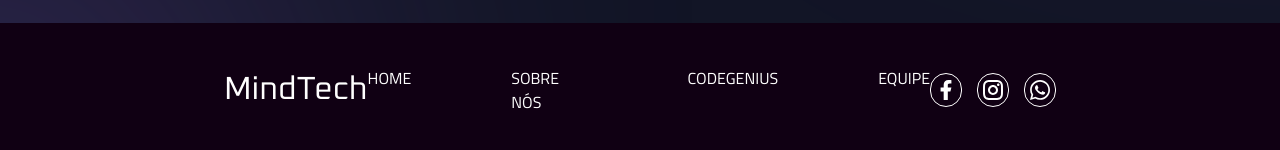
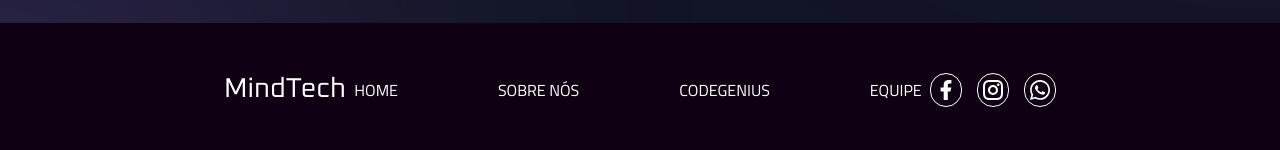
Before and after one commit to CodeGenius-Organization/codegenius-front, a React (Create React App) app: page /institutional in a window 1280 px wide. Shown: the part 2738-2888 px from the top of the page. Built offline with nearby package versions, Linux system fonts and the light colour scheme.

Commit message:
ajustes no css da navbar e footer

```diff
--- a/src/components/nav-bar/NavBar.css
+++ b/src/components/nav-bar/NavBar.css
@@ -24,6 +24,7 @@
   font-family: "Oxanium", sans-serif;
   font-size: 1.5rem;
   font-weight: 400;
+  cursor: pointer;
 }
 
 .navbar-menu {
--- a/src/pages/institutional/Institutional.css
+++ b/src/pages/institutional/Institutional.css
@@ -290,10 +290,10 @@ p {
 .footer .logo-mindtech h1 {
   color: #fff;
   font-family: "Oxanium";
-  font-size: 32px;
-  font-style: normal;
+  font-size: 1.7rem;
   font-weight: 400;
   line-height: normal;
+  cursor: pointer;
 }
 
 .footer .menu {
@@ -308,6 +308,7 @@ p {
   align-items: flex-start;
   gap: 100px;
   list-style-type: none;
+  cursor: pointer;
 }
 
 .footer .redes-sociais {
@@ -327,4 +328,9 @@ p {
   align-items: center;
   border-radius: 100px;
   border: 1px solid #fff;
+  cursor: pointer;
 }
+
+.footer li:hover {
+  font-weight: 600;
+}
```
